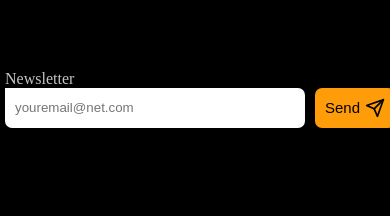
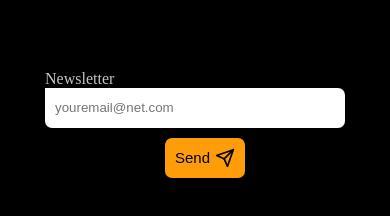
Before and after one commit to vitoneto/your-gym-ui, an Angular app: page / in a window 390 px wide. Shown: the part 2187-2403 px from the top of the page. Built offline with nearby package versions, Linux system fonts and the light colour scheme.

Commit message:
newsletter mobile done

```diff
--- a/src/app/components/footer/footer.component.scss
+++ b/src/app/components/footer/footer.component.scss
@@ -95,3 +95,25 @@ footer {
 		}
 	}
 }
+
+@media only screen and (max-width: 480px) {
+	:host {
+		footer {
+			.newsletter {
+				width: 100vw;
+				label {
+					width: 300px;
+				}
+
+				input {
+					display: block;
+					margin: 0 auto 10px;
+				}
+				button {
+					display: block;
+					margin: auto;
+				}
+			}
+		}
+	}
+}
```
Lines whose indentation alone changed are shown as unchanged.
